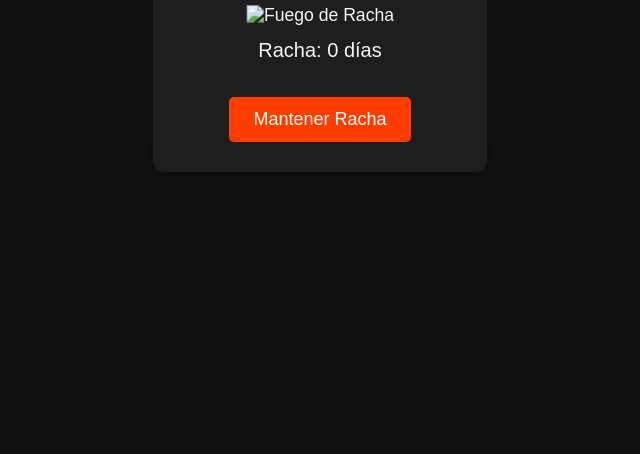
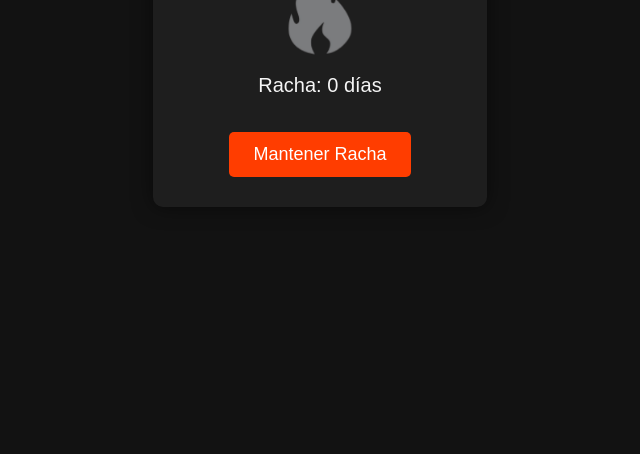
Before and after one commit to NexaryWork/WolfQuestStreak, a plain HTML site: page index.html in a window 1280 px wide. Shown: the part 386-840 px from the top of the page, without its empty margins (320-960 px from the left). Drawn offline with Linux system fonts and the light colour scheme.

Commit message:
index.html

```diff
--- a/index.html
+++ b/index.html
@@ -4,15 +4,18 @@
     <meta charset="UTF-8">
     <meta http-equiv="X-UA-Compatible" content="IE=edge">
     <meta name="viewport" content="width=device-width, initial-scale=1.0">
-    <title>Sistema de Racha</title>
+    <title>WolfQuestStreak</title>
+
+    <!-- Favicon -->
+    <link rel="icon" type="image/png" href="images/Logo.png">
+
     <link rel="stylesheet" href="styles.css">
 </head>
 <body>
     <div class="container">
         <h1>Sistema de Racha</h1>
         <div id="streak-container">
-            <!-- Imagen de fuego predeterminada -->
-            <img id="streak-image" src="images/fuego.png" alt="Fuego de Racha">
+            <img id="streak-image" src="images/Off.png" alt="Fuego de Racha">
             <p id="streak-text">Racha: <span id="streak-count">0</span> días</p>
         </div>
         <button id="streak-button">Mantener Racha</button>
```
